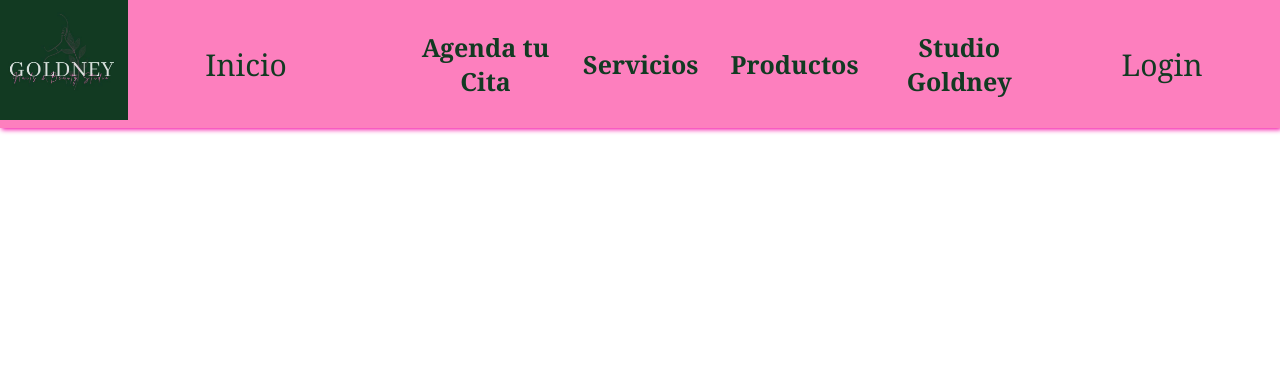
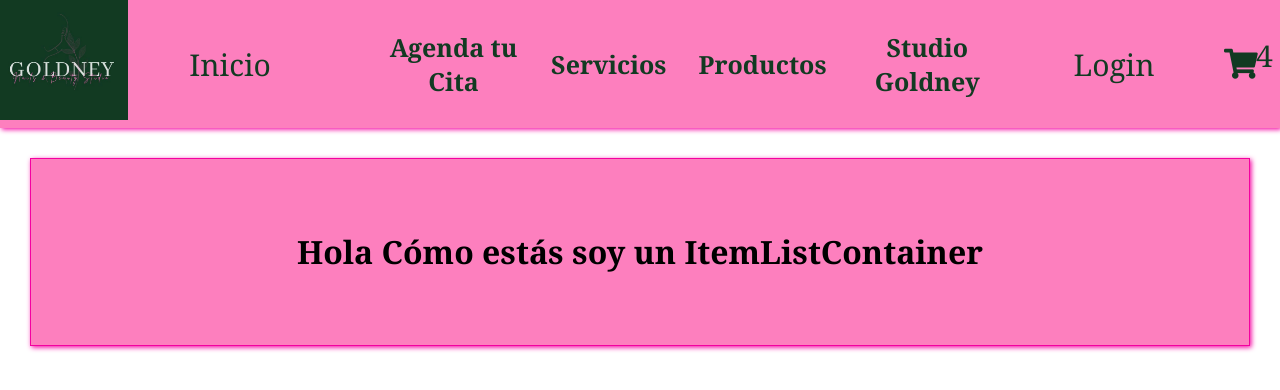
Before and after one commit to AlejoClifton/studiogoldney_clifton_goldney, a React (Create React App) app: page / in a window 1280 px wide. Shown: the top 390 px of the page. Built offline with nearby package versions, Linux system fonts and the light colour scheme.

Commit message:
Desafio 3 Clase 4

```diff
--- a/public/index.html
+++ b/public/index.html
@@ -2,15 +2,18 @@
 <html lang="en">
     <head>
         <meta charset="utf-8" />
-        <link rel="icon" href="%PUBLIC_URL%/favicon.ico" />
         <meta name="viewport" content="width=device-width, initial-scale=1" />
         <meta name="theme-color" content="#000000" />
         <meta
             name="description"
             content="Web site created using create-react-app"
         />
-        <link rel="apple-touch-icon" href="%PUBLIC_URL%/logo192.png" />
-        <link rel="manifest" href="%PUBLIC_URL%/manifest.json" />
+        <link
+            rel="stylesheet"
+            href="https://use.fontawesome.com/releases/v5.15.3/css/all.css"
+            integrity="sha384-SZXxX4whJ79/gErwcOYf+zWLeJdY/qpuqC4cAa9rOGUstPomtqpuNWT9wdPEn2fk"
+            crossorigin="anonymous"
+        />
         <title>Studio Goldney</title>
     </head>
     <body>
--- a/src/App.js
+++ b/src/App.js
@@ -1,9 +1,11 @@
-import NavBar from './Components/Nav/NavBar';
+import NavBar from "./components/nav/NavBar";
+import ItemListContainer from "./components/body/ItemListContainer";
 
 function App() {
   return (
     <div className="App">
       <NavBar />
+      <ItemListContainer greeting={'Hola Cómo estás soy un ItemListContainer'}/>
     </div>
   );
 }
--- /dev/null
+++ b/src/Components/Nav/CartWidget.js
@@ -0,0 +1,8 @@
+const CartWidget = ({classCartWidget}) => {
+        return <div class={classCartWidget}>
+            <i class="fas fa-shopping-cart"></i>
+            <p>4</p>
+        </div>;
+};
+
+export default CartWidget;
--- a/src/Components/Nav/NavBar.jsx
+++ b/src/Components/Nav/NavBar.jsx
@@ -1,11 +1,12 @@
 import React from "react";
-import "./NavBar.scss";
-import imagen from "../../assets/img/Logo.jpeg";
+import "./navbar.scss";
+import imagen from "../../assets/img/logo.jpeg";
+import CartWidget from "./CartWidget.js";
 
 const NavBar = () => {
     return (
         <div className="navBar">
-            <img src={imagen} alt="Logo"></img>
+            <img src={imagen} alt="logo"></img>
             <a href="/index.html" className="navUser">Inicio</a>
             <ul className="navContainer">
                 <li><a href="#your_date" className="list">Agenda tu Cita</a></li>
@@ -14,6 +15,7 @@ const NavBar = () => {
                 <li><a href="#AboutUs" className="list">Studio Goldney</a></li>
             </ul>
             <a href="#Login" className="navUser">Login</a>
+            <CartWidget classCartWidget="CartWidget"/>
         </div>
     );
 };
--- a/src/Components/Nav/NavBar.scss
+++ b/src/Components/Nav/NavBar.scss
@@ -1,4 +1,4 @@
-@import "../../Global/Colors.scss";
+@import "../../global/Colors.scss";
 
 .navBar {
     display: flex;
@@ -43,6 +43,24 @@
         color: $VerdeOscuro;
         text-align: center;
     }
+    .CartWidget{
+        width: 5%;
+        display: flex;
+        flex-direction: row;
+        text-align: center;
+        align-items: center;
+        i,p{
+            margin: auto;
+            text-align: start;
+            font-size: 30px;
+            width: calc(50%/2);
+            padding: 5px;
+            color: $VerdeOscuro;
+        }
+        p{
+            margin-top: 30px;
+        }
+    }
     .list,
     .navUser {
         text-decoration: none;
--- /dev/null
+++ b/src/Components/body/ItemListContainer.js
@@ -0,0 +1,11 @@
+import "./body.scss";
+
+const ItemListContainer = ({greeting,classItemListContainer}) => {
+    return (
+        <div className="itemListContainer">
+            <h1>{greeting}</h1>
+        </div>
+    );
+}
+
+export default ItemListContainer;
--- /dev/null
+++ b/src/Components/body/body.scss
@@ -0,0 +1,10 @@
+@import "../../global/Colors.scss";
+
+.itemListContainer{
+    margin: 30px 30px;
+    padding: 50px 50px;
+    border: 1px solid $Fucsia;
+    background-color: $FucsiaClarito;
+    box-shadow: 1px 1px 5px .5px $Fucsia;
+    text-align: center;
+}
```
